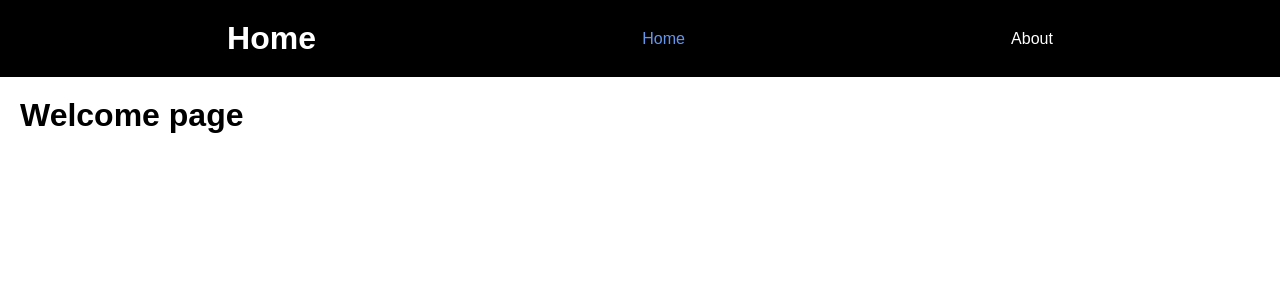
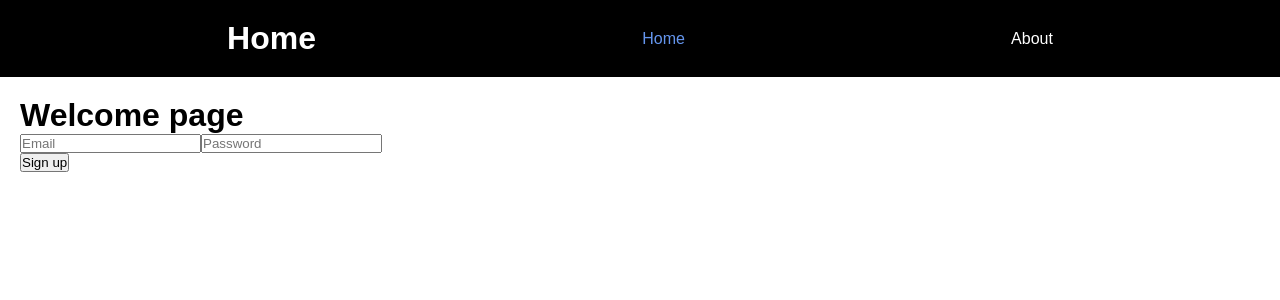
Before and after one commit to semoleg1986/graphiql-app, a React (Vite) app: page / in a window 1280 px wide. Shown: the top 300 px of the page. Built offline with nearby package versions, Linux system fonts and the light colour scheme.

Commit message:
feat: add firebase

```diff
--- /dev/null
+++ b/src/firebase.ts
@@ -0,0 +1,19 @@
+import { initializeApp } from 'firebase/app';
+import { getAuth, createUserWithEmailAndPassword, UserCredential } from 'firebase/auth';
+
+const firebaseConfig = {
+  apiKey: 'AIzaSyA_8G_sqYtOMl3LFisD_YPzKYCZIGsxtt8',
+  authDomain: 'graphiql-app-437ef.firebaseapp.com',
+  projectId: 'graphiql-app-437ef',
+  storageBucket: 'graphiql-app-437ef.appspot.com',
+  messagingSenderId: '1089244428500',
+  appId: '1:1089244428500:web:0bc46e0cf4f8a3cee1e341',
+  measurementId: 'G-W26G27KGRQ',
+};
+
+const app = initializeApp(firebaseConfig);
+const auth = getAuth();
+
+export function signup(email: string, password: string): Promise<UserCredential> {
+  return createUserWithEmailAndPassword(auth, email, password);
+}
--- a/src/pages/Home/HomePage.tsx
+++ b/src/pages/Home/HomePage.tsx
@@ -1,7 +1,24 @@
+import { signup } from '../../firebase';
+import { useRef } from 'react';
+
 const Home = () => {
+  const emailRef = useRef<HTMLInputElement>(null);
+  const passwordRef = useRef<HTMLInputElement>(null);
+
+  async function handleSignup() {
+    if (emailRef.current && passwordRef.current) {
+      await signup(emailRef.current.value, passwordRef.current.value);
+    }
+  }
+
   return (
     <>
-      <h1>Welcome page</h1>
+      <div id="fields">
+        <h1>Welcome page</h1>
+        <input ref={emailRef} placeholder="Email" />
+        <input ref={passwordRef} type="password" placeholder="Password" />
+      </div>
+      <button onClick={handleSignup}>Sign up</button>
     </>
   );
 };
```
